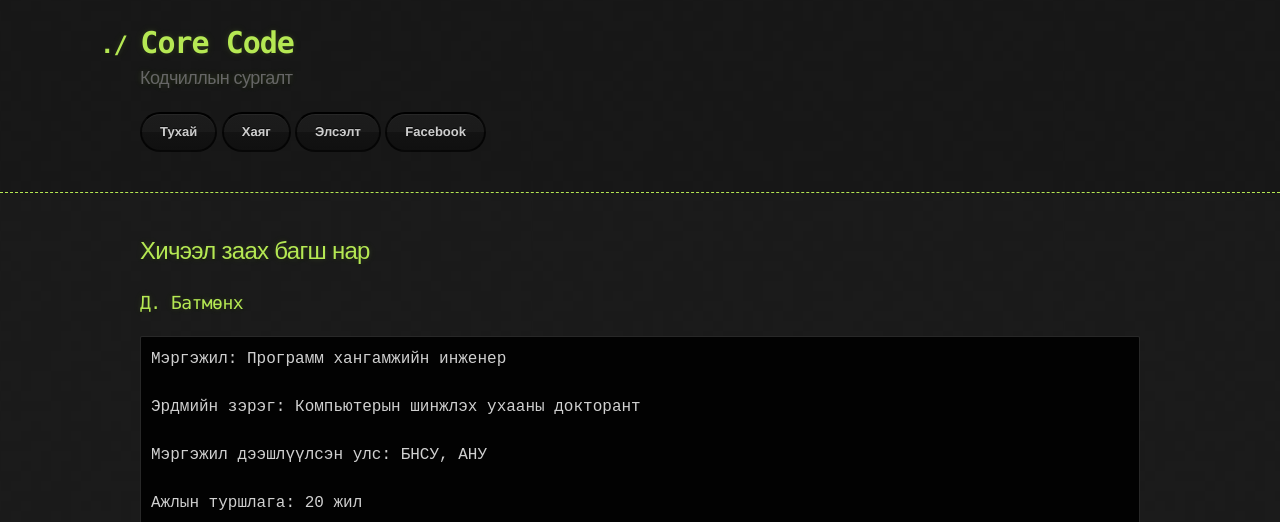
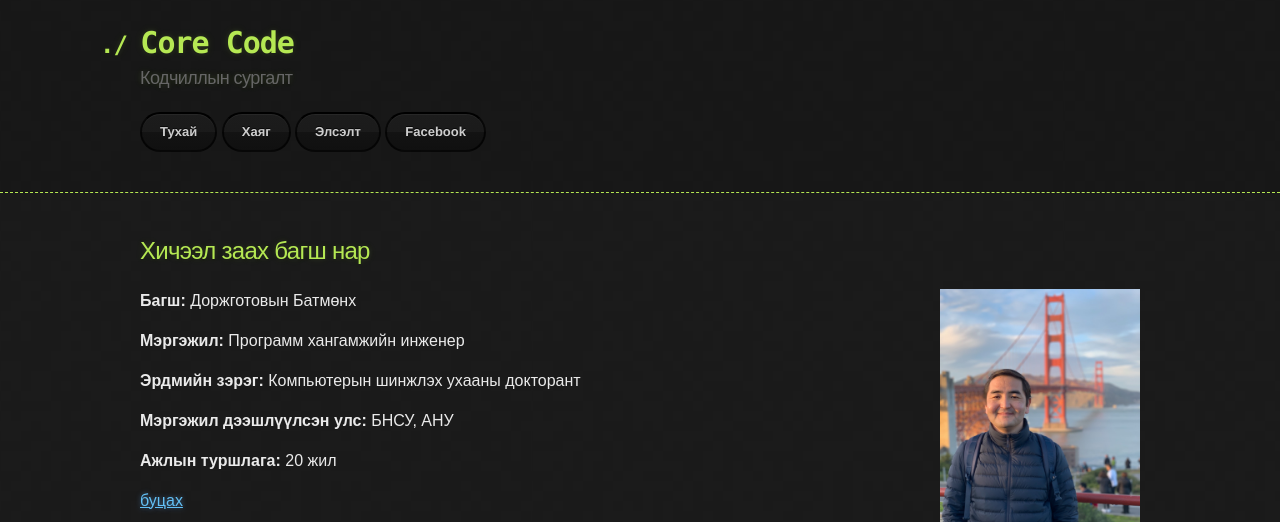
Before and after one commit to ganaatulgaa/corecode, a Jekyll site: the page built from about.md, in a window 1280 px wide and 1400 px high. Shown: the top 522 px of the window. Built offline with Jekyll 4.4.1, drawn with Linux system fonts in a browser that asks for light colours; our own code applies the rules of GitHub Pages for plain Markdown files; some of the changed lines change nothing that is shown; some of the changed text lies outside the part shown; grey boxes are pictures that could not be loaded.

Commit message:
Update about.md

```diff
--- a/about.md
+++ b/about.md
@@ -4,25 +4,19 @@ layout: default
 
 ## Хичээл заах багш нар
 
-### Д. Батмөнх
-	Мэргэжил: Программ хангамжийн инженер
+<div class="pull-left"><center><img style="float: right;" src="assets/images/IMG_0115.jpeg" width="200"></center></div>
 
-	Эрдмийн зэрэг: Компьютерын шинжлэх ухааны докторант
 
-	Мэргэжил дээшлүүлсэн улс: БНСУ, АНУ
+**Багш:** Доржготовын Батмөнх
 
-	Ажлын туршлага: 20 жил
+**Мэргэжил:** Программ хангамжийн инженер
 
-![Octocat](https://github.githubassets.com/images/icons/emoji/octocat.png)
+**Эрдмийн зэрэг:** Компьютерын шинжлэх ухааны докторант
 
-`Software Engineer`
+**Мэргэжил дээшлүүлсэн улс:** БНСУ, АНУ
 
-![Octocat](https://github.githubassets.com/images/icons/emoji/octocat.png)
+**Ажлын туршлага:** 20 жил
 
-`Software Engineer`
 
-![Octocat](https://github.githubassets.com/images/icons/emoji/octocat.png)
-
-`Software Engineer`
 
 [буцах](./)
```
